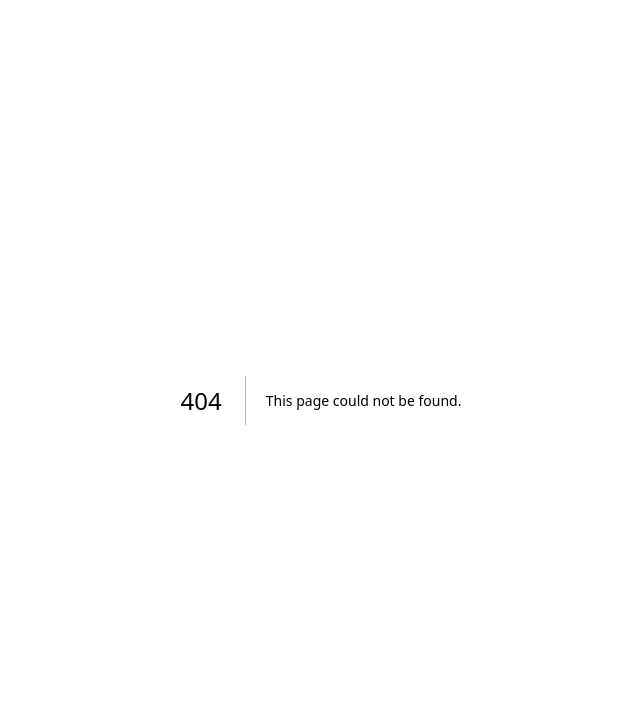
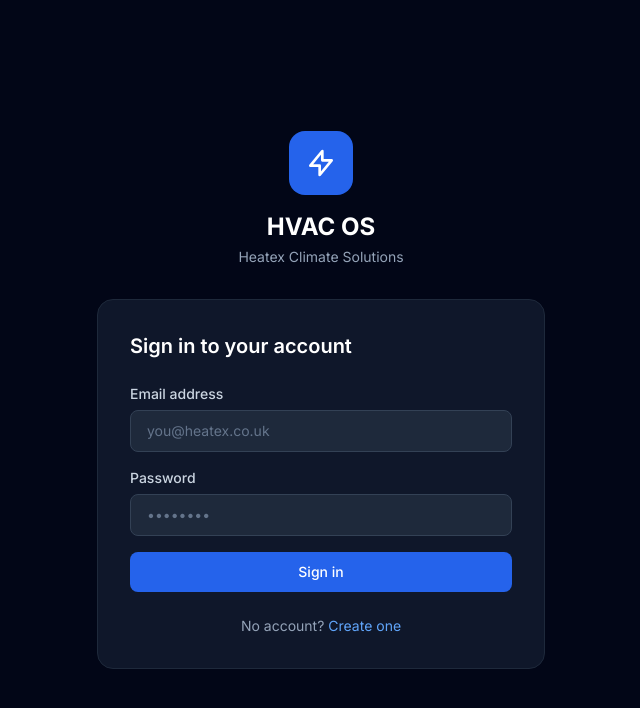
Before and after one commit to ollyheatex/hvac-os, a Next.js app: page /auth/login in a window 1280 px wide. Before the commit this address had no page. Shown: the top 708 px of the page, without its empty margins (319-959 px from the left). Built offline with nearby package versions, Linux system fonts and the light colour scheme; no server answers.

Commit message:
feat: add src/app/auth/login/page.tsx

```diff
--- /dev/null
+++ b/src/app/auth/login/page.tsx
@@ -0,0 +1,110 @@
+'use client'
+
+import { useState } from 'react'
+import { useForm } from 'react-hook-form'
+import { zodResolver } from '@hookform/resolvers/zod'
+import { z } from 'zod'
+import { createSupabaseBrowserClient } from '@/lib/database/supabase-client'
+import { useRouter } from 'next/navigation'
+import Link from 'next/link'
+
+const loginSchema = z.object({
+  email: z.string().email('Please enter a valid email'),
+  password: z.string().min(6, 'Password must be at least 6 characters'),
+})
+
+type LoginForm = z.infer<typeof loginSchema>
+
+export default function LoginPage() {
+  const [error, setError] = useState<string | null>(null)
+  const [loading, setLoading] = useState(false)
+  const router = useRouter()
+  const supabase = createSupabaseBrowserClient()
+
+  const { register, handleSubmit, formState: { errors } } = useForm<LoginForm>({
+    resolver: zodResolver(loginSchema),
+  })
+
+  async function onSubmit(data: LoginForm) {
+    setLoading(true)
+    setError(null)
+    const { error } = await supabase.auth.signInWithPassword({
+      email: data.email,
+      password: data.password,
+    })
+    if (error) {
+      setError(error.message)
+      setLoading(false)
+    } else {
+      router.push('/dashboard')
+      router.refresh()
+    }
+  }
+
+  return (
+    <div className="min-h-screen bg-slate-950 flex items-center justify-center p-4">
+      <div className="w-full max-w-md">
+        {/* Logo */}
+        <div className="text-center mb-8">
+          <div className="inline-flex items-center justify-center w-16 h-16 bg-blue-600 rounded-2xl mb-4">
+            <svg className="w-8 h-8 text-white" fill="none" stroke="currentColor" viewBox="0 0 24 24">
+              <path strokeLinecap="round" strokeLinejoin="round" strokeWidth={2} d="M13 10V3L4 14h7v7l9-11h-7z" />
+            </svg>
+          </div>
+          <h1 className="text-2xl font-bold text-white">HVAC OS</h1>
+          <p className="text-slate-400 text-sm mt-1">Heatex Climate Solutions</p>
+        </div>
+
+        {/* Card */}
+        <div className="bg-slate-900 border border-slate-800 rounded-2xl p-8">
+          <h2 className="text-xl font-semibold text-white mb-6">Sign in to your account</h2>
+
+          {error && (
+            <div className="mb-4 p-3 bg-red-500/10 border border-red-500/20 rounded-lg">
+              <p className="text-red-400 text-sm">{error}</p>
+            </div>
+          )}
+
+          <form onSubmit={handleSubmit(onSubmit)} className="space-y-4">
+            <div>
+              <label className="block text-sm font-medium text-slate-300 mb-1.5">Email address</label>
+              <input
+                {...register('email')}
+                type="email"
+                placeholder="you@heatex.co.uk"
+                className="w-full bg-slate-800 border border-slate-700 text-white placeholder-slate-500 rounded-lg px-4 py-2.5 text-sm focus:outline-none focus:ring-2 focus:ring-blue-500 focus:border-transparent"
+              />
+              {errors.email && <p className="mt-1 text-xs text-red-400">{errors.email.message}</p>}
+            </div>
+
+            <div>
+              <label className="block text-sm font-medium text-slate-300 mb-1.5">Password</label>
+              <input
+                {...register('password')}
+                type="password"
+                placeholder="••••••••"
+                className="w-full bg-slate-800 border border-slate-700 text-white placeholder-slate-500 rounded-lg px-4 py-2.5 text-sm focus:outline-none focus:ring-2 focus:ring-blue-500 focus:border-transparent"
+              />
+              {errors.password && <p className="mt-1 text-xs text-red-400">{errors.password.message}</p>}
+            </div>
+
+            <button
+              type="submit"
+              disabled={loading}
+              className="w-full bg-blue-600 hover:bg-blue-500 disabled:bg-blue-600/50 text-white font-medium rounded-lg px-4 py-2.5 text-sm transition-colors"
+            >
+              {loading ? 'Signing in...' : 'Sign in'}
+            </button>
+          </form>
+
+          <p className="mt-6 text-center text-sm text-slate-400">
+            No account?{' '}
+            <Link href="/auth/register" className="text-blue-400 hover:text-blue-300">
+              Create one
+            </Link>
+          </p>
+        </div>
+      </div>
+    </div>
+  )
+}
```
